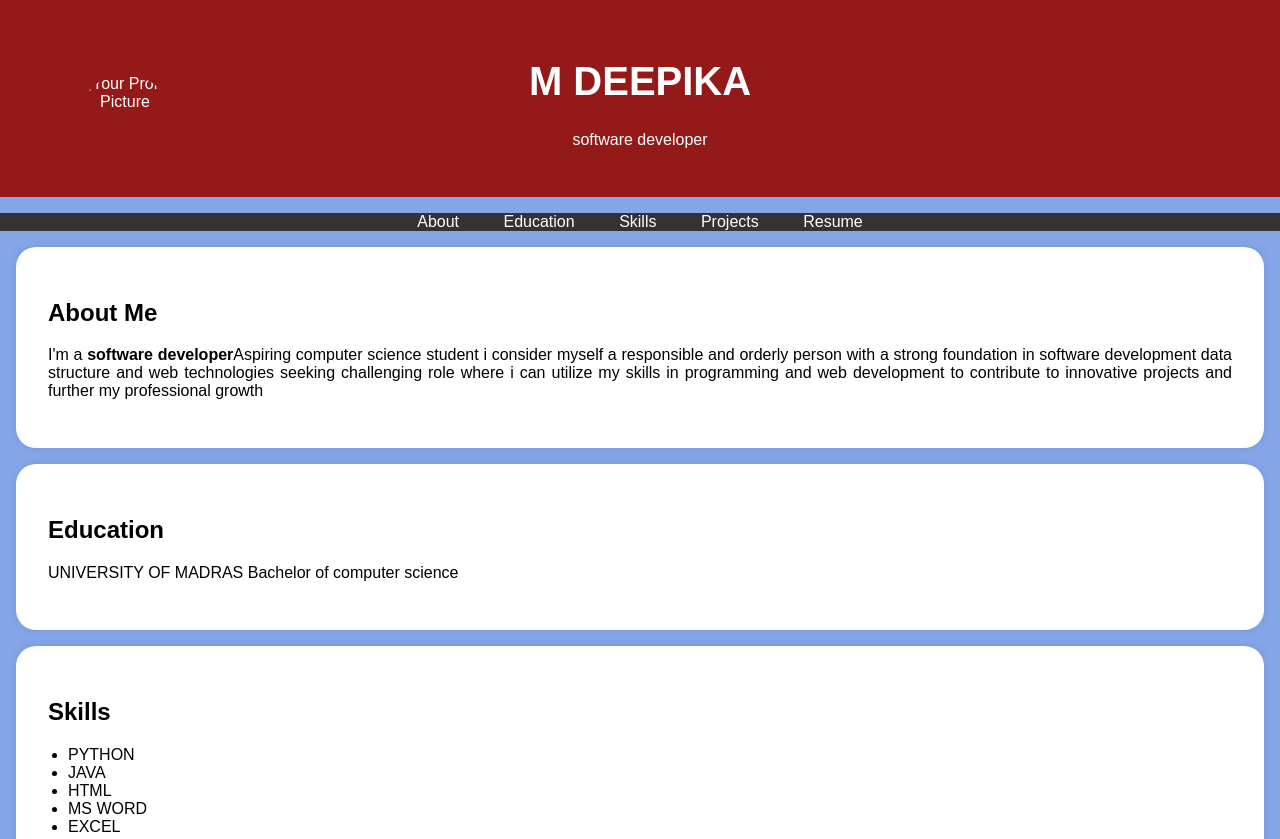
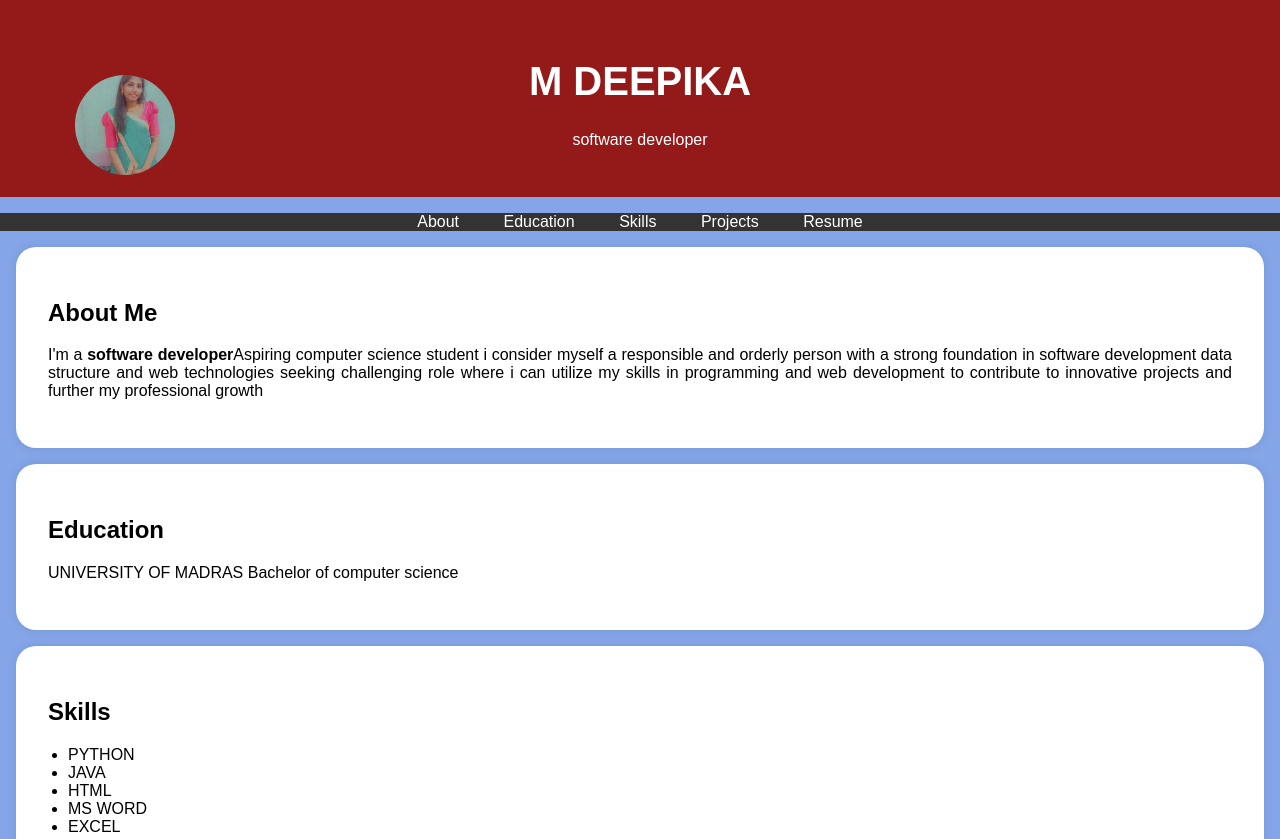
Before and after one commit to DeepikaM-23/deepika-digitalportoflio, a plain HTML site: page index.html in a window 1280 px wide. Shown: the top 839 px of the page. Drawn offline with Linux system fonts and the light colour scheme.

Commit message:
Update index.html

```diff
--- a/index.html
+++ b/index.html
@@ -95,7 +95,7 @@
     <header>
         <div class="header-content">
             <!-- Add your profile picture here -->
-            <img src="photo.jpeg" alt="Your Profile Picture" class="profile-picture">
+            <img src="photo.jpg" alt="Your Profile Picture" class="profile-picture">
             <h1>M DEEPIKA</h1>
             <p>software developer</p>
         </div>
```
